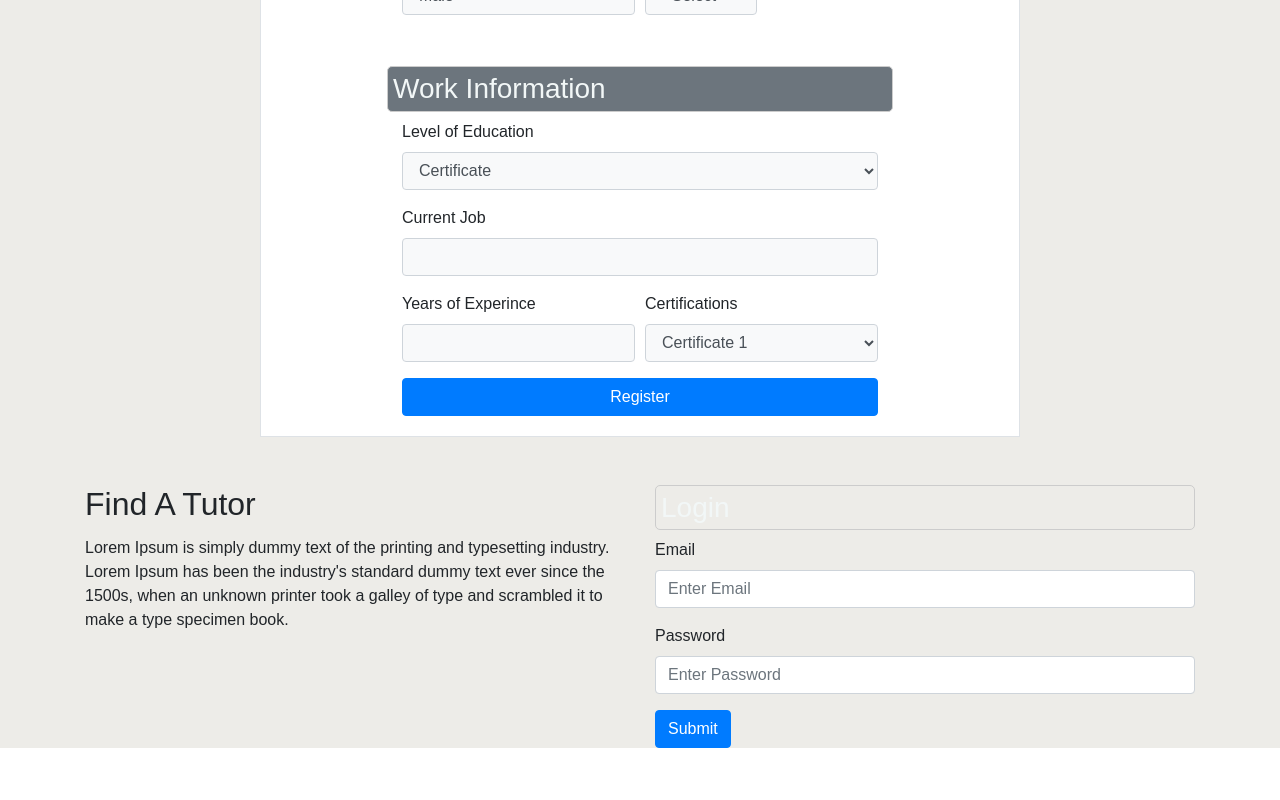
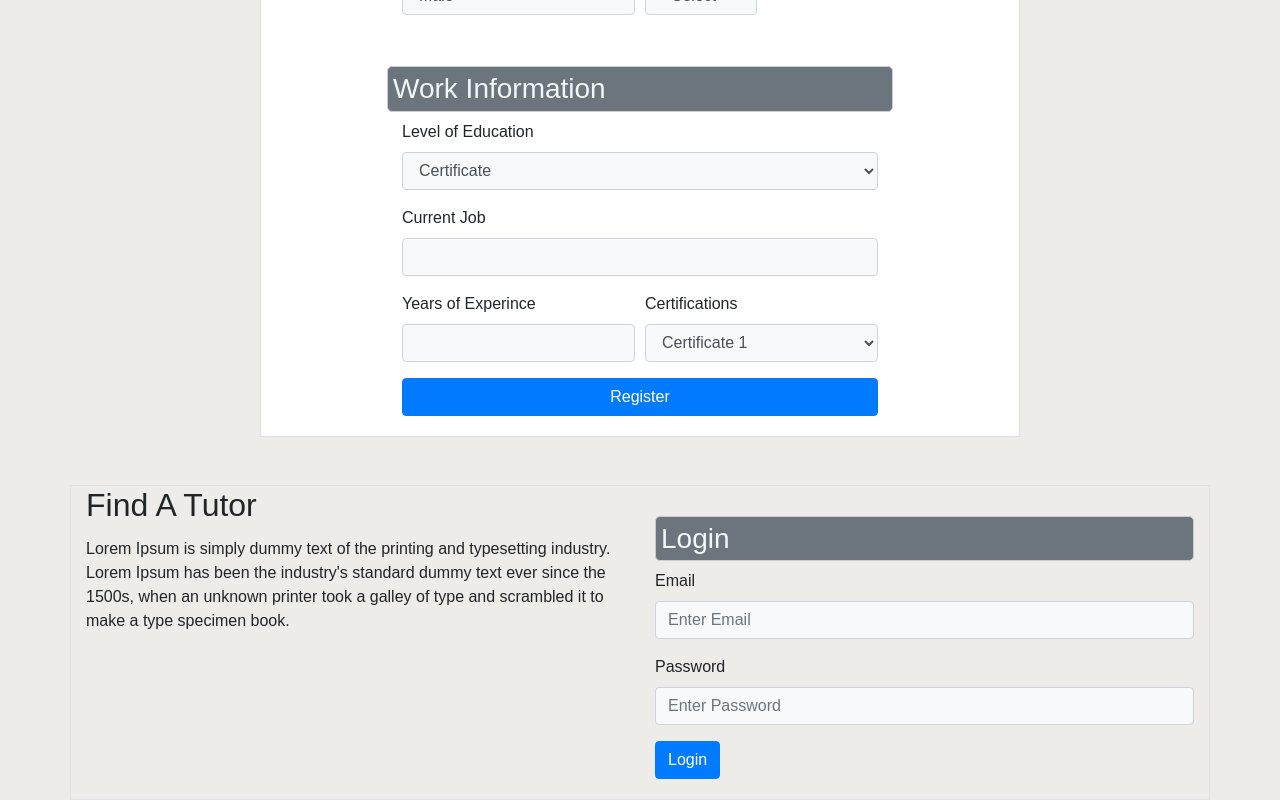
Before and after one commit to BuildForSDGCohort2/Team-081-group-a-Frontend, a React (Create React App) app in the folder BuildForSDG/: page / in a window 1280 px wide. Shown: the part 1468-2268 px from the top of the page. Before the commit the page ends 2216 px from the top, so only its background shows below. Built offline with nearby package versions, Linux system fonts and the light colour scheme.

Commit message:
chore: Included bootstrap styles to login

```diff
--- a/BuildForSDG/src/components/Login.js
+++ b/BuildForSDG/src/components/Login.js
@@ -14,7 +14,7 @@ function Login(props) {
 
   return (
     <Container>
-      <Row>
+      <Row className="login-wrapper border">
         <Col className="left-col">
           <h2>Find A Tutor</h2>
           <div>Lorem Ipsum is simply dummy text of the printing and typesetting industry.
@@ -23,11 +23,12 @@ function Login(props) {
         </Col>
 
         <Col>
-            <Form>
-              <h3>Login</h3>
+            <Form className="form-style">
+              <h3 className="bg-secondary">Login</h3>
               <Form.Group controlId="exampleForm.ControlInput3">
                 <Form.Label>Email</Form.Label>
                 <Form.Control
+                  className="form-input bg-light"
                   name="email"
                   placeholder="Enter Email"
                   {...email}
@@ -36,13 +37,14 @@ function Login(props) {
               <Form.Group controlId="exampleForm.ControlInput4">
                 <Form.Label>Password</Form.Label>
                 <Form.Control
+                  className="form-input bg-light"
                   name="password"
                   placeholder="Enter Password"
                   {...password}
                 />
               </Form.Group>
-              <Button variant="primary" type="submit">
-                Submit
+              <Button className="button-primary" type="submit">
+                Login
               </Button>
           </Form>
         </Col>
```
